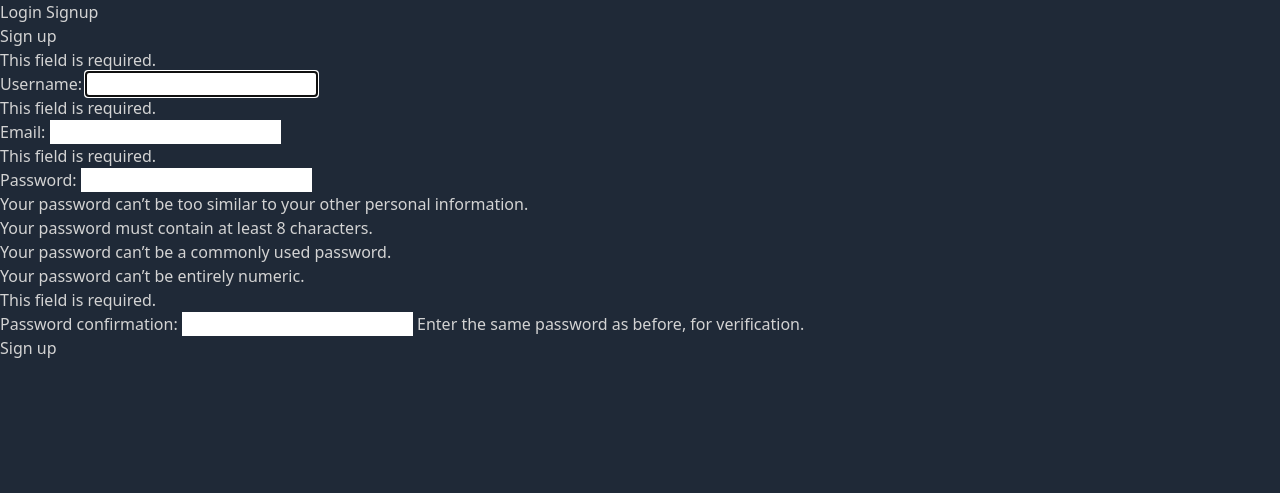
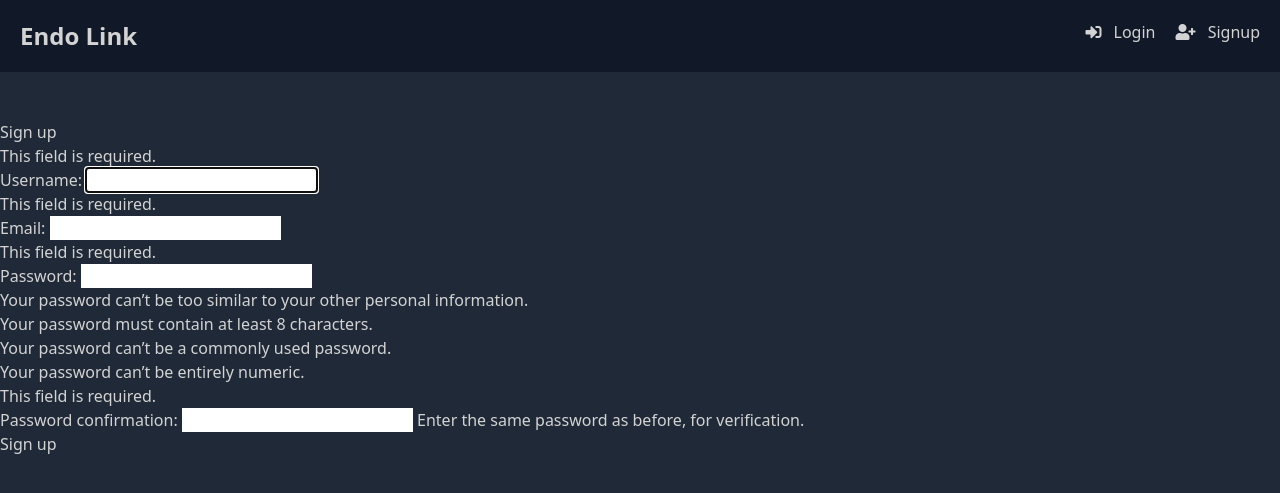
Before and after one commit to StarbaseCommunityProject/EndoLink, a Django app: page /account/signup in a window 1280 px wide. Shown: the top 493 px of the page. Run offline with Django 3.2, Linux system fonts and the light colour scheme.

Commit message:
Added navbar + main container layout

```diff
--- a/Project/index/templates/index/base.html
+++ b/Project/index/templates/index/base.html
@@ -8,19 +8,52 @@
     <meta charset="UTF-8">
     <title>{% block title %}EndoLink{% endblock %}</title>
     <link href="https://unpkg.com/tailwindcss@^2/dist/tailwind.min.css" rel="stylesheet">
+    <link rel="stylesheet" href="https://cdnjs.cloudflare.com/ajax/libs/font-awesome/5.15.4/css/all.min.css" integrity="sha512-1ycn6IcaQQ40/MKBW2W4Rhis/DbILU74C1vSrLJxCq57o941Ym01SwNsOMqvEBFlcgUa6xLiPY/NS5R+E6ztJQ==" crossorigin="anonymous" referrerpolicy="no-referrer" />
 </head>
 <body>
+
+    <nav class="bg-gray-900">
+        <div class="container mx-auto">
+            <div class="p-5 flex flex-wrap justify-between ">
+
+                <a href="/"><h1 class="text-2xl font-bold">Endo Link</h1></a>
+
+                <div class="flex flex-wrap gap-5">
                     {% if user.is_authenticated %}
-        <a href="/account">Account</a>
-        <a href="/account/logout">Logout</a>
+                        <a href="/account">
+                            <i class="fas fa-user mr-2"></i>
+                            Account
+                        </a>
+                        <a href="/account/logout">
+                            <i class="fas fa-sign-out-alt mr-2"></i>
+                            Logout
+                        </a>
                         {% if user.is_superuser %}
-            <a href="/admin">Admin</a>
+                            <a href="/admin">
+                                <i class="fas fa-tools mr-2"></i>
+                                Admin
+                            </a>
                         {% endif %}
                     {% else %}
-        <a href="/account/login">Login</a>
-        <a href="/account/signup">Signup</a>
+                        <a href="/account/login">
+                            <i class="fas fa-sign-in-alt mr-2"></i>
+                            Login
+                        </a>
+                        <a href="/account/signup">
+                            <i class="fas fa-user-plus mr-2"></i>
+                            Signup
+                        </a>
                     {% endif %}
+                </div>
+
+            </div>
+        </div>
+
+    </nav>
+
+    <main class="container mx-auto mt-12">
         {% block content %}
         {% endblock %}
+    </main>
 </body>
 </html>
```
Lines whose indentation alone changed are shown as unchanged.
